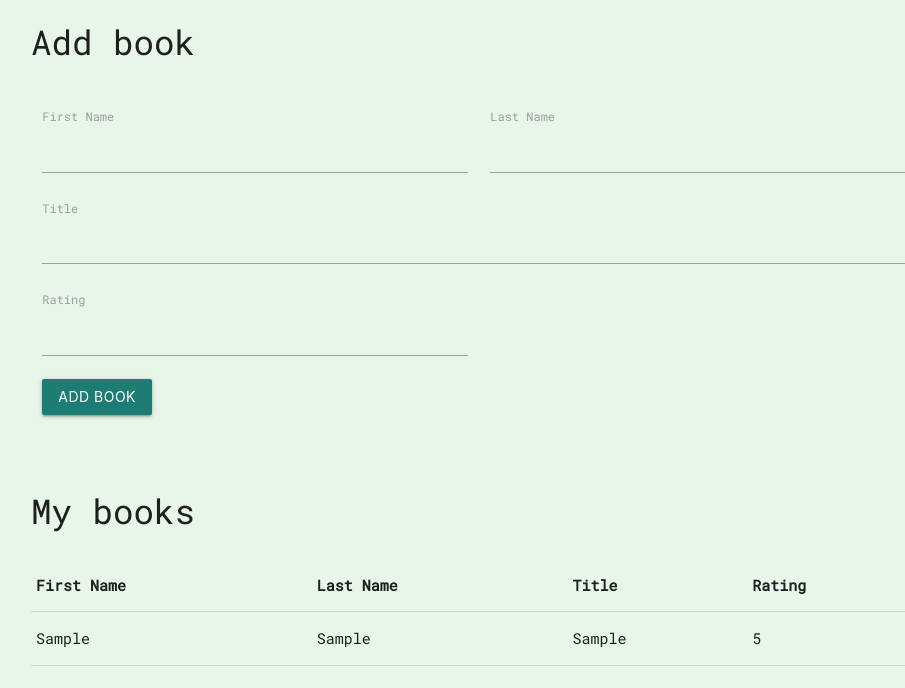
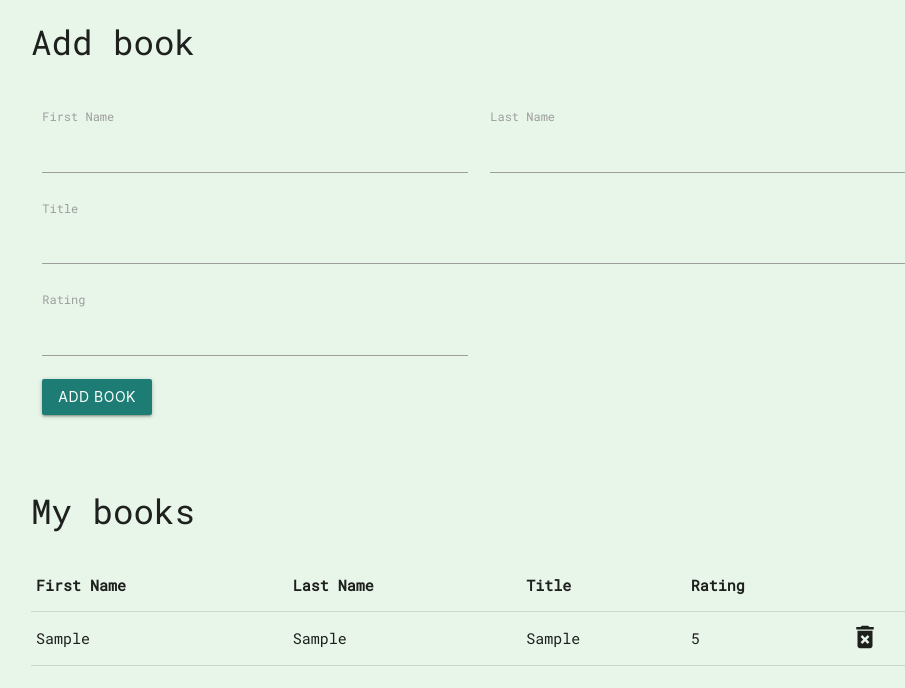
Before and after one commit to JonasBne/book-list, a website built with webpack: page src/html/index.html in a window 1280 px wide. Both pictures are taken after typing "Sample", "Sample", "Sample", "5" into the empty fields and a click on the input "Add book". Shown: the whole page, without its empty margins (161-1066 px from the left). Built offline with nearby package versions, Linux system fonts and the light colour scheme.

Commit message:
Added icon to delete

```diff
--- a/src/css/custom.scss
+++ b/src/css/custom.scss
@@ -1,3 +1,11 @@
 body {
   font-family: 'Roboto Mono', monospace;
 }
+
+i {
+  margin-top: 10px;
+
+  &:hover {
+    color: red;
+  }
+}
--- a/src/html/index.html
+++ b/src/html/index.html
@@ -5,6 +5,7 @@
     <link rel="preconnect" href="https://fonts.googleapis.com">
     <link rel="preconnect" href="https://fonts.gstatic.com" crossorigin>
     <link href="https://fonts.googleapis.com/css2?family=Roboto+Mono&display=swap" rel="stylesheet">
+    <link href="https://fonts.googleapis.com/icon?family=Material+Icons" rel="stylesheet">
     <title>Book List App</title>
 </head>
 <body class="green lighten-5">
--- a/src/index.js
+++ b/src/index.js
@@ -59,12 +59,21 @@ function addBookToList(book) {
             row.appendChild(td);
         })
 
+    // Create icon
+    const icon = document.createElement("i");
+        // Add class
+        icon.className = "small material-icons";
+        // Add HTML
+        icon.innerHTML = "delete_forever"
+        // Append
+        row.appendChild(icon);
+
     // Erase input fields
-    eraseInputFields();
+    cleanUpInputFields();
 }
 
-// Erase input fields
-function eraseInputFields() {
+// Clean up input fields
+function cleanUpInputFields() {
     // Replace values
     firstNameInput.value = "";
     lastNameInput.value = "";
```
